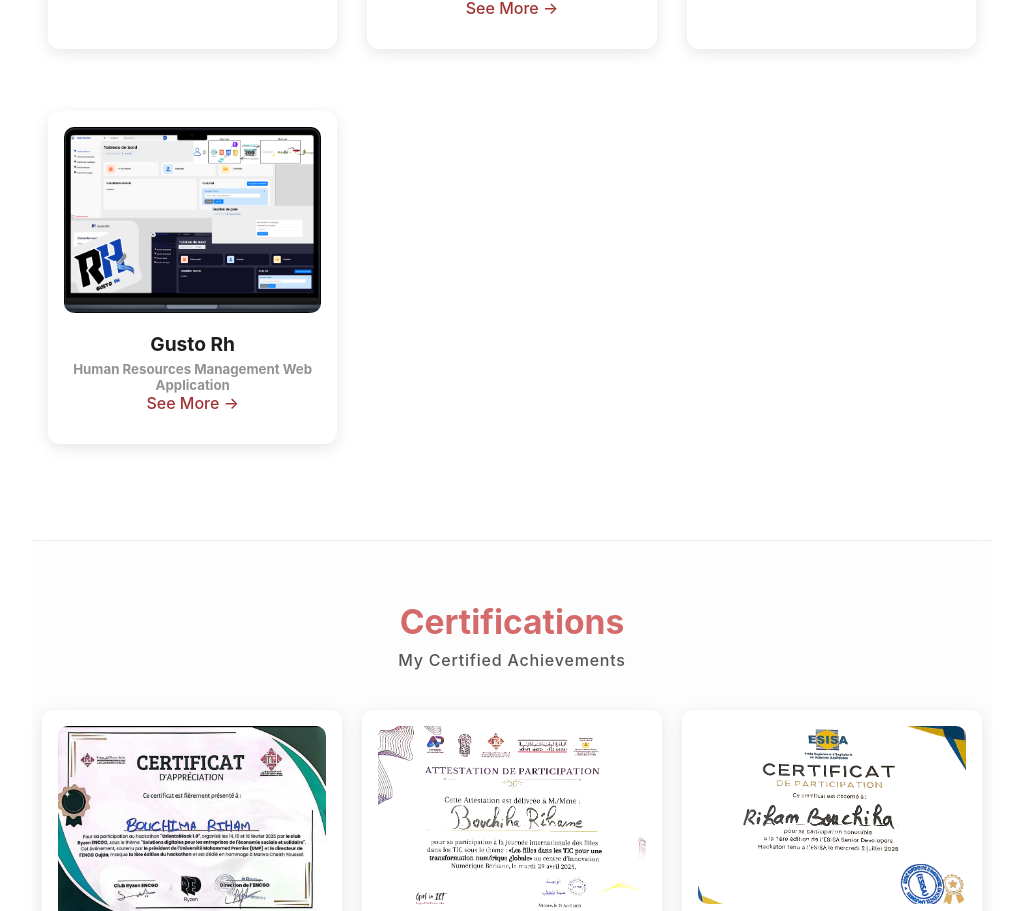
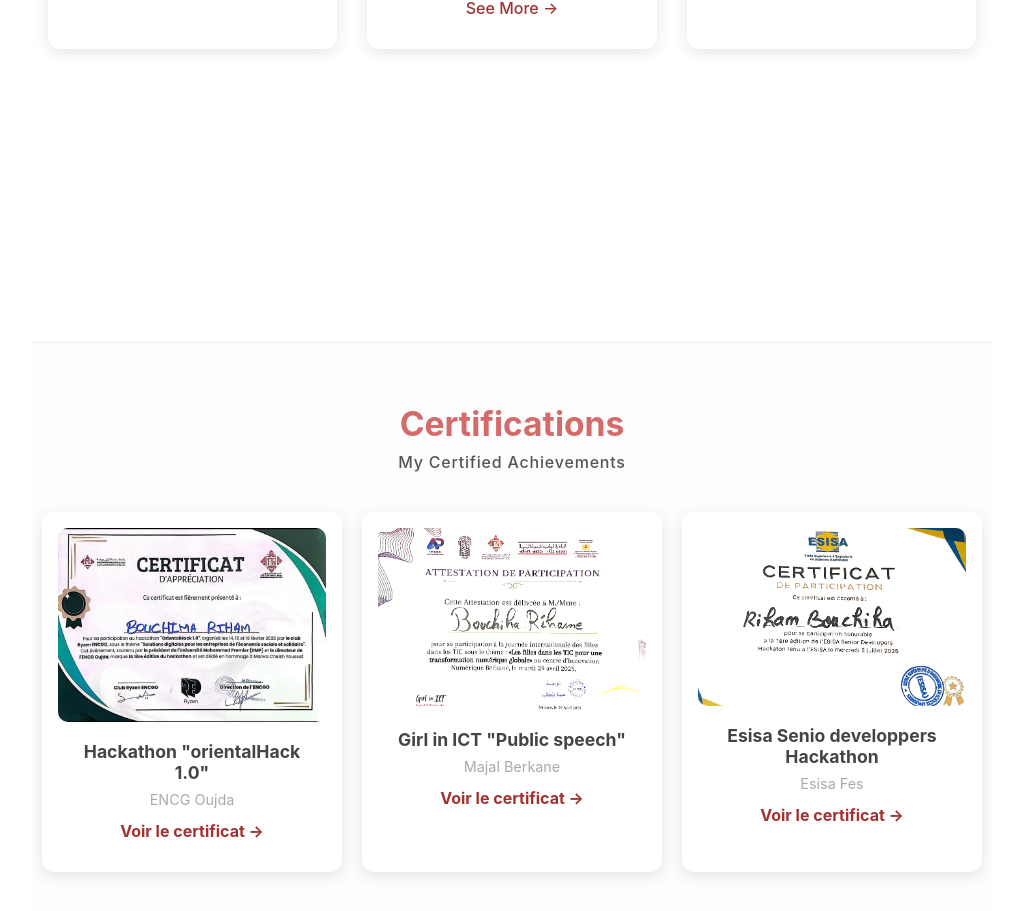
Before and after one commit to RihamBouchiha/portfolio_cs, a React (Create React App) app in the folder client/: page / in a window 1280 px wide. Shown: the part 4252-5163 px from the top of the page, without its empty margins (128-1151 px from the left). Built offline with nearby package versions, Linux system fonts and the light colour scheme.

Commit message:
cmt12336

```diff
--- a/client/src/App.js
+++ b/client/src/App.js
@@ -278,14 +278,6 @@
                 See More →
               </a>
             </div>
-            <div className="portfolio-card">
-              <img src={gustoRh} alt="Project 2" className="portfolio-image" />
-              <h3 className="portfolio-title">Gusto Rh</h3>
-              <h5 className='portfolio-subtitle'>Human Resources Management Web Application</h5>
-              <a href="https://rihambouchiha.github.io/grh/" target="_blank" rel="noopener noreferrer" className="portfolio-link">
-                See More →
-              </a>
-            </div>
           </div>
 
         </section>
```
